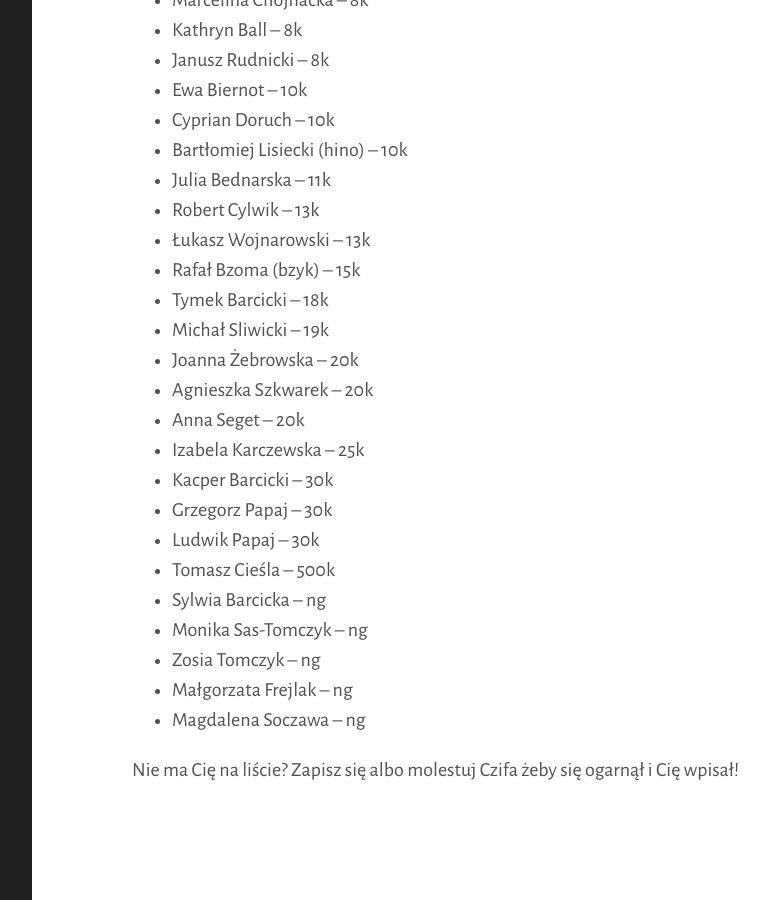
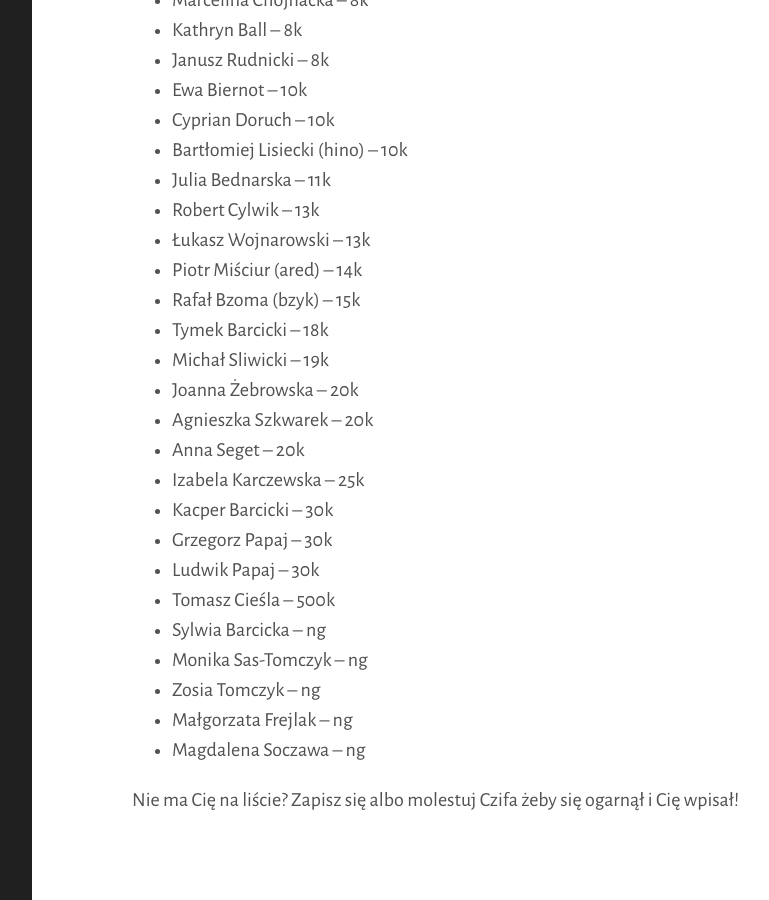
Before and after one commit to tasuki/lsg, a Jekyll site: the page built from zarejestrowani.md, in a window 1280 px wide and 900 px high, scrolled down 1125 px. Shown: the whole window, without its empty margins (328-1097 px from the left). Built offline with Jekyll 4.4.1, drawn with Linux system fonts in a browser that asks for light colours; nearby versions of some CDN libraries.

Commit message:
Update zarejestrowani.md

```diff
--- a/zarejestrowani.md
+++ b/zarejestrowani.md
@@ -47,6 +47,7 @@ Zarejestrowani uczestnicy (mniej więcej wg siły):
 - Julia Bednarska -- 11k
 - Robert Cylwik -- 13k
 - Łukasz Wojnarowski -- 13k
+- Piotr Miściur (ared) -- 14k
 - Rafał Bzoma (bzyk) -- 15k
 - Tymek Barcicki -- 18k
 - Michał Sliwicki -- 19k
```
